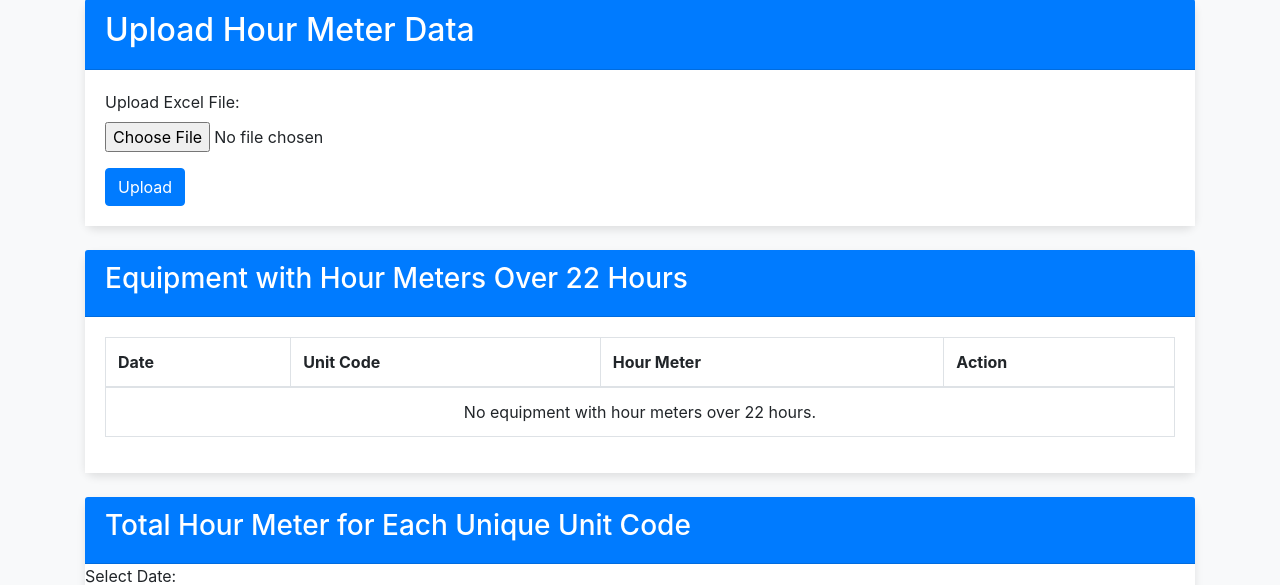
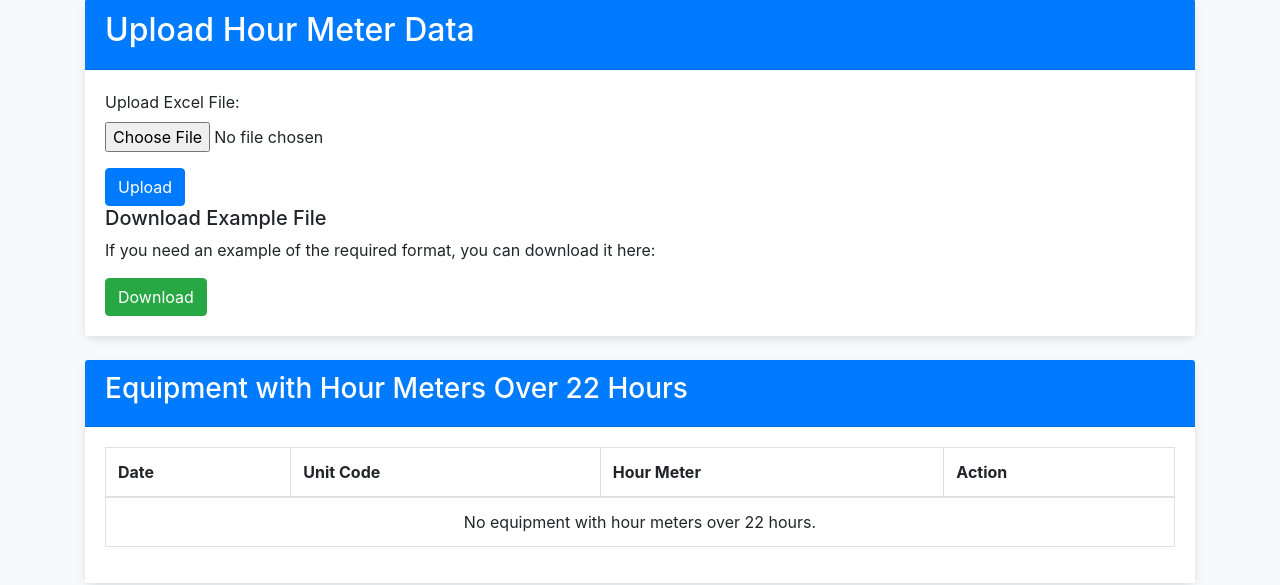
Before and after one commit to HibHaqqi/HMRecord, a Flask app: page /upload in a window 1280 px wide. Shown: the part 157-742 px from the top of the page. Run offline with Flask 3, Linux system fonts and the light colour scheme; the visitor is signed in with stand-in values (Sample User, id 1); some libraries are stand-ins or nearby versions.

Commit message:
example to upload

```diff
--- a/app/controller/equipment_controller.py
+++ b/app/controller/equipment_controller.py
@@ -1,4 +1,4 @@
-from flask import Blueprint, request, render_template, redirect, url_for, flash, session, current_app
+from flask import Blueprint, request, render_template, redirect, url_for, flash, session, current_app,send_from_directory
 from app.services.equipment_service import upload_hour_meter_data
 import os
 from werkzeug.utils import secure_filename
@@ -7,6 +7,8 @@ from app.services.validate_service import DataValidate
 
 eqp_bp = Blueprint('eqp', __name__)
 
+UPLOAD_FOLDER = 'uploads'
+os.makedirs(UPLOAD_FOLDER, exist_ok=True)
 
 @eqp_bp.route('/upload', methods=['GET', 'POST'])
 def upload():
@@ -45,3 +47,12 @@ def upload():
     over_22_hours = DataValidate.get_daily_hour_meters_over_22_hours()
     total_hm_by_unit_code = DataValidate.get_total_hour_meters_by_unit_code()
     return render_template('upload.html',over_22_hours=over_22_hours, total_hm_by_unit_code=total_hm_by_unit_code)
+@eqp_bp.route('/uploads/<path:filename>', methods=['GET'])
+def download_file(filename):
+    file_path = os.path.join(UPLOAD_FOLDER, filename)
+    print(f"Looking for file at: {file_path}")  # Debugging line
+    if os.path.exists(file_path):
+        return send_from_directory(UPLOAD_FOLDER, filename)
+    else:
+        print("File not found")  # Debugging line
+        return "File not found", 404
--- a/app/templates/upload.html
+++ b/app/templates/upload.html
@@ -83,6 +83,9 @@
                     </div>
                     <button type="submit" class="btn btn-primary">Upload</button>
                 </form>
+                <h5>Download Example File</h5>
+                <p>If you need an example of the required format, you can download it here:</p>
+                <a href="/uploads/example.xlsx" class="btn btn-success">Download</a>
                 {% with messages = get_flashed_messages() %}
                     {% if messages %}
                         <div class="alert alert-info mt-3" role="alert">
```
Also changed, not shown: 2 other files.
